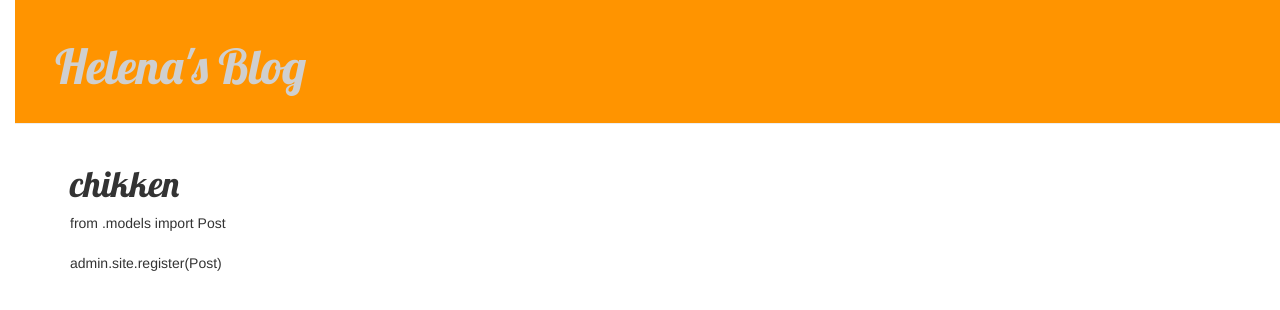
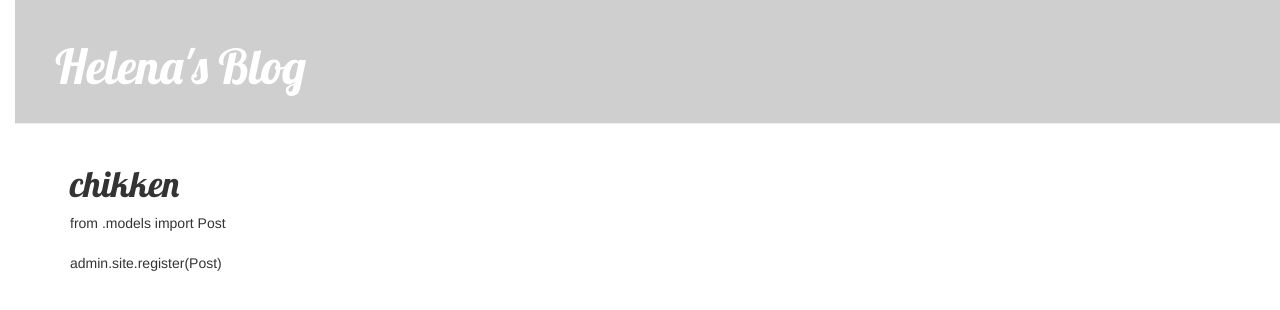
Before and after one commit to gnsd01/my-first-blog, a Django app: page /post/1/ in a window 1280 px wide. Shown: the top 310 px of the page. Run offline with Django 3.2, Linux system fonts and the light colour scheme; data comes from the database, SQL or seed files in the repository; some libraries are stand-ins or nearby versions.

Commit message:
color change

```diff
--- a/blog/static/css/blog.css
+++ b/blog/static/css/blog.css
@@ -8,13 +8,13 @@ body {
 }
 
 .page-header {
-    background-color: #ff9400;
+    background-color: #cfcfcf;
     margin-top: 0;
     padding: 20px 20px 20px 40px;
 }
 
 .page-header h1, .page-header h1 a, .page-header h1 a:visited, .page-header h1 a:active {
-    color: #CFCFCF;
+    color: #ffffff;
     font-size: 36pt;
     text-decoration: none;
 }
```
